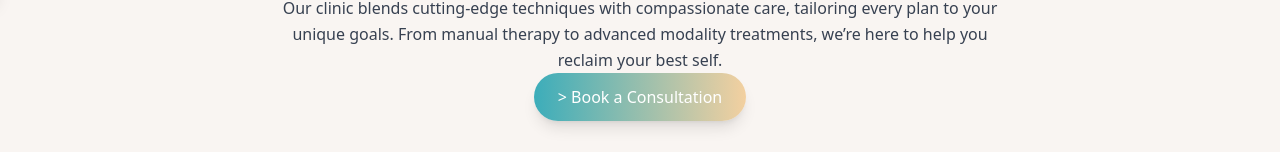
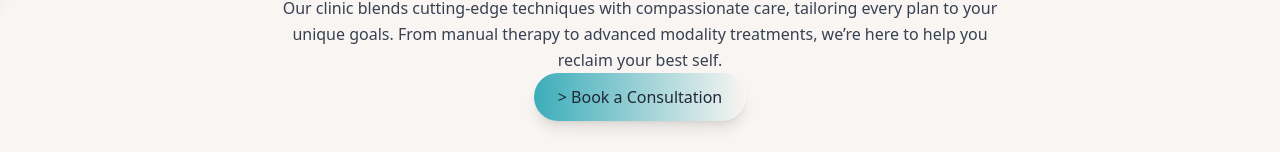
Before and after one commit to spickworth1991/stay-in-motion, a React (Vite) app: page / in a window 1280 px wide. Shown: the part 800-952 px from the top of the page. Built offline with nearby package versions, Linux system fonts and the light colour scheme.

Commit message:
Updated Home.jsx

```diff
--- a/src/pages/Home.jsx
+++ b/src/pages/Home.jsx
@@ -85,8 +85,7 @@ export default function Home() {
           >
             <Link
               to="/contact"
-              className="inline-block px-6 py-3 bg-gradient-to-r from-primary to-accent
-           text-white font-medium rounded-full shadow-lg hover:from-accent hover:to-primary transition">
+              className="inline-block px-6 py-3 bg-gradient-to-r from-primary to-accent-white font-medium rounded-full shadow-lg hover:from-accent hover:to-primary transition">
             >
               Book a Consultation
             </Link>
```
